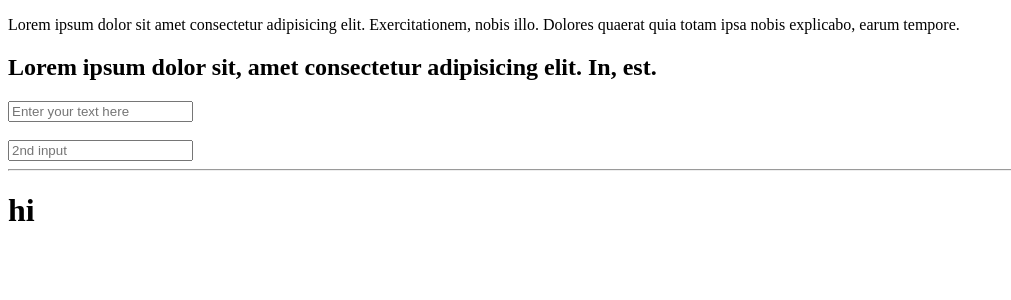
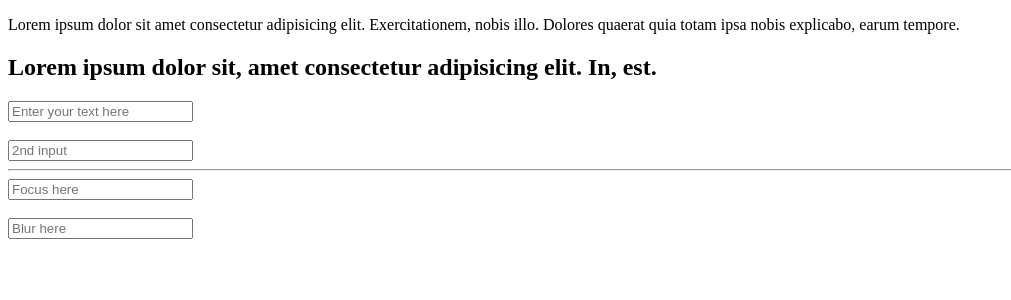
Before and after one commit to rakibulapon46/React-JS, a React (Vite) app in the folder 06/events-method/: page / in a window 1280 px wide. Shown: the top 300 px of the page, without its empty margins (0-1011 px from the left). Built offline with nearby package versions, Linux system fonts and the light colour scheme.

Commit message:
focus done

```diff
--- a/06/events-method/src/Focus.jsx
+++ b/06/events-method/src/Focus.jsx
@@ -1,7 +1,15 @@
 function Focus() {
+    const onFocusText = () => {
+        console.log('You focus on your input')
+    }
+    const onBlurText = () => {
+        alert('Blur your input')
+    }
   return (
     <>
-    <h1>hi</h1>
+    <input type="text" onFocus={onFocusText} placeholder="Focus here"></input>
+    <br /><br />
+    <input type="text" onBlur={onBlurText} placeholder="Blur here"></input>
     </>
   )
 }
```
